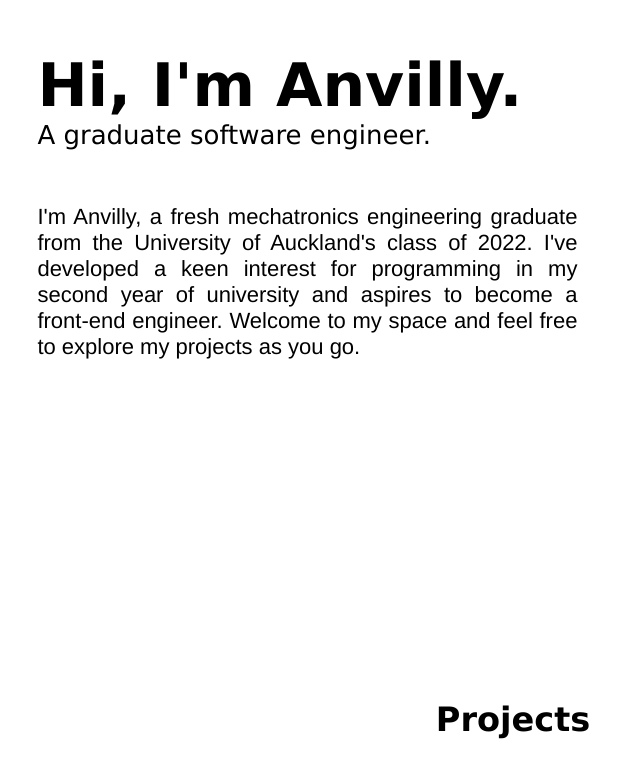
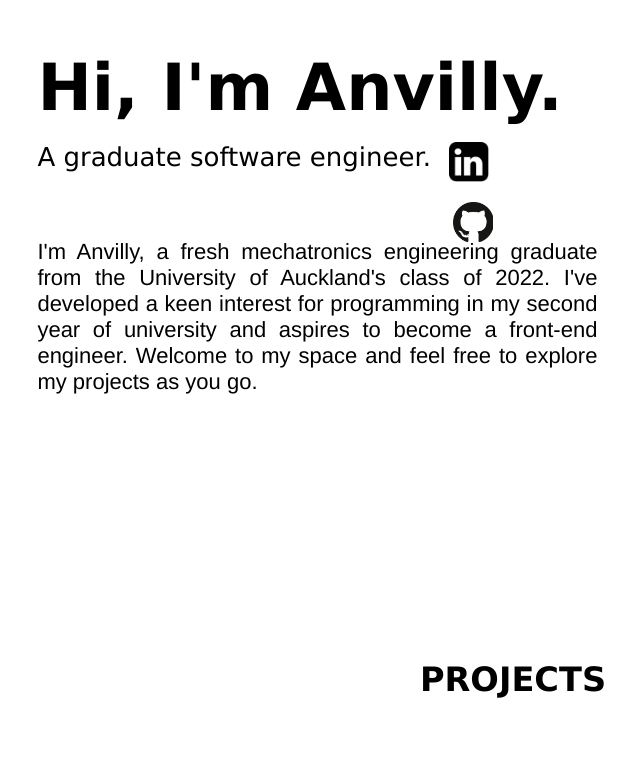
Before and after one commit to zhua633/my-website, a React (Create React App) app in the folder client/: page / in a window 1280 px wide. Shown: the part 148-926 px from the top of the page, without its empty margins (127-767 px from the left). Built offline with nearby package versions, Linux system fonts and the light colour scheme.

Commit message:
Added social hyperlinks

```diff
--- a/client/src/Components/Footer/index.css
+++ b/client/src/Components/Footer/index.css
@@ -3,10 +3,7 @@
     position: relative;
     display: flex;
     justify-content: center;
-    background-color:grey;
     overflow: hidden;
-
-    background-size: cover;
 }
 
 .text {
@@ -20,9 +17,53 @@
     font-size: 18px;
 
     padding: 30px;
-    color: white;
+    color: black;
     cursor: default;
     text-align: center;
     font-family: 'Verdana','Helvetica Neue', sans-serif;
+}
 
+.Images {
+    position: relative;
+    overflow: hidden;
+    height: 5vh;
+    width: 5vh;
+    background-repeat: no-repeat;
+    background-size: cover;
+    float: left;
+    margin: 0 0 20px;
 }
+
+
+.Container{
+    text-align: center;
+    display: flex;
+    justify-content: center;
+    flex-wrap: wrap;
+    flex-direction: row;
+    justify-content: center;
+    margin-left: 30vh;
+    margin-right: 30vh;
+    margin-top:18vh;
+    margin-bottom: 5vh;
+}
+
+.Item {
+    vertical-align: top;
+    display: inline-block;
+    text-align: center;
+    margin-bottom:5vh;
+    margin-left:2.5vh;
+    margin-right:2.5vh;
+    position: relative;
+    height: 5vh;
+    width: 5vh;
+}
+
+.linkedin{
+    background-image: url("../../Assets/linkedin.png");
+}
+
+.git{
+    background-image: url("../../Assets/git.png");
+}
--- a/client/src/Components/Footer/index.jsx
+++ b/client/src/Components/Footer/index.jsx
@@ -6,10 +6,19 @@ class Footer extends React.Component{
     render(){
         return(
             <section className='footer'>
-            <div className="text">
-                anvillyh@gmail.com
-            </div>
-        </section>        )
+                <div className="text">
+                    Contact:
+                    <a href="mailto:anvillyh@gmail.com">anvillyh@gmail.com</a>
+                </div>
+                <div className='Container'>
+                    <div class="Item">
+                    <a href="https://www.linkedin.com/in/anvilly-huang-92694b142/" target="_blank" rel="noreferrer"><div className='Images linkedin'></div></a>
+                    </div>
+                    <div class="Item">
+                        <a href="https://github.com/zhua633/my-website/" target="_blank" rel="noreferrer"><div className='Images git'></div></a>
+                    </div>
+                </div>
+            </section>        )
     }
 }
 
--- a/client/src/Components/Hero/index.css
+++ b/client/src/Components/Hero/index.css
@@ -13,12 +13,12 @@
     position: absolute;
     top: 20%;
     left: 10%;
-    bottom:5%;
-    width: 540px;
+    bottom:10%;
+    width: 560px;
     height: 380px;
 
     font-weight: 600;
-    font-size: 60px;
+    font-size: 65px;
 
     padding: 30px;
     color: black;
@@ -28,21 +28,50 @@
 }
 
 .subtitle {
+    margin-top:3%;
     font-weight: 400;
     font-size: 26px;
     color: black;
     font-family: 'Verdana','Helvetica Neue', sans-serif;
-
 }
 
 
 .body {
-    padding-top: 10%;
+    margin-top:3%;
     font-weight: 400;
     font-size: 22px;
     color: black;
     font-family: 'Biotif-Regular','Helvetica Neue', sans-serif;
     text-align: justify;
+}
+
+.Item {
+    vertical-align: top;
+    display: inline-block;
+    text-align: center;
+    position: relative;
+    height: 5vh;
+    width: 15vh;
+}
+
+.Images {
+    position: relative;
+    overflow: hidden;
+    height: 5vh;
+    width: 5vh;
+    background-repeat: no-repeat;
+    background-size: cover;
+    float: left;
+
+}
 
 
+.linkedin{
+    background-image: url("../../Assets/linkedin.png");
+    right: 5%;
 }
+
+.git{
+    background-image: url("../../Assets/git.png");
+    left: 5%;
+}
--- a/client/src/Components/Hero/index.jsx
+++ b/client/src/Components/Hero/index.jsx
@@ -15,6 +15,10 @@ class Hero extends React.Component{
                 Hi, I'm Anvilly.
                 <div className='subtitle'>
                     A graduate software engineer.
+                        <div class="Item">
+                            <a href="https://www.linkedin.com/in/anvilly-huang-92694b142/" target="_blank" rel="noreferrer"><div className='Images linkedin'></div></a>
+                            <a href="https://github.com/zhua633/my-website/" target="_blank" rel="noreferrer"><div className='Images git'></div></a>
+                        </div>
                     <div className='body'>
                     I'm Anvilly, a fresh mechatronics engineering graduate from the University of Auckland's class of 2022. I've developed a keen interest for programming in my second year of university and aspires to become a front-end engineer.
 
--- a/client/src/Components/Projects/index.css
+++ b/client/src/Components/Projects/index.css
@@ -1,6 +1,5 @@
 .cases {
     background-color: white;
-    margin-bottom: 30vh;
     display: flex;
     flex-direction: column;
     justify-content: space-evenly;
@@ -11,7 +10,6 @@
     font-weight: 800;
     line-height: 1.2em;
     color: black;
-    padding-top:5vh;
     text-align: center;
     font-family: 'Verdana','Helvetica Neue', sans-serif;
 }
--- a/client/src/Components/Projects/index.jsx
+++ b/client/src/Components/Projects/index.jsx
@@ -6,7 +6,7 @@ import './index.css'
 const Cases = () => {
     return (
         <div className='cases'>
-            <div className='projects_heading'>Projects</div>
+            <div className='projects_heading'>PROJECTS</div>
             <div class='row'>
                 <div class="imgBx">
                     <div class="card">
```
Also changed, not shown: client/src/Assets/git.png (added), client/src/Assets/linkedin.png (added).
